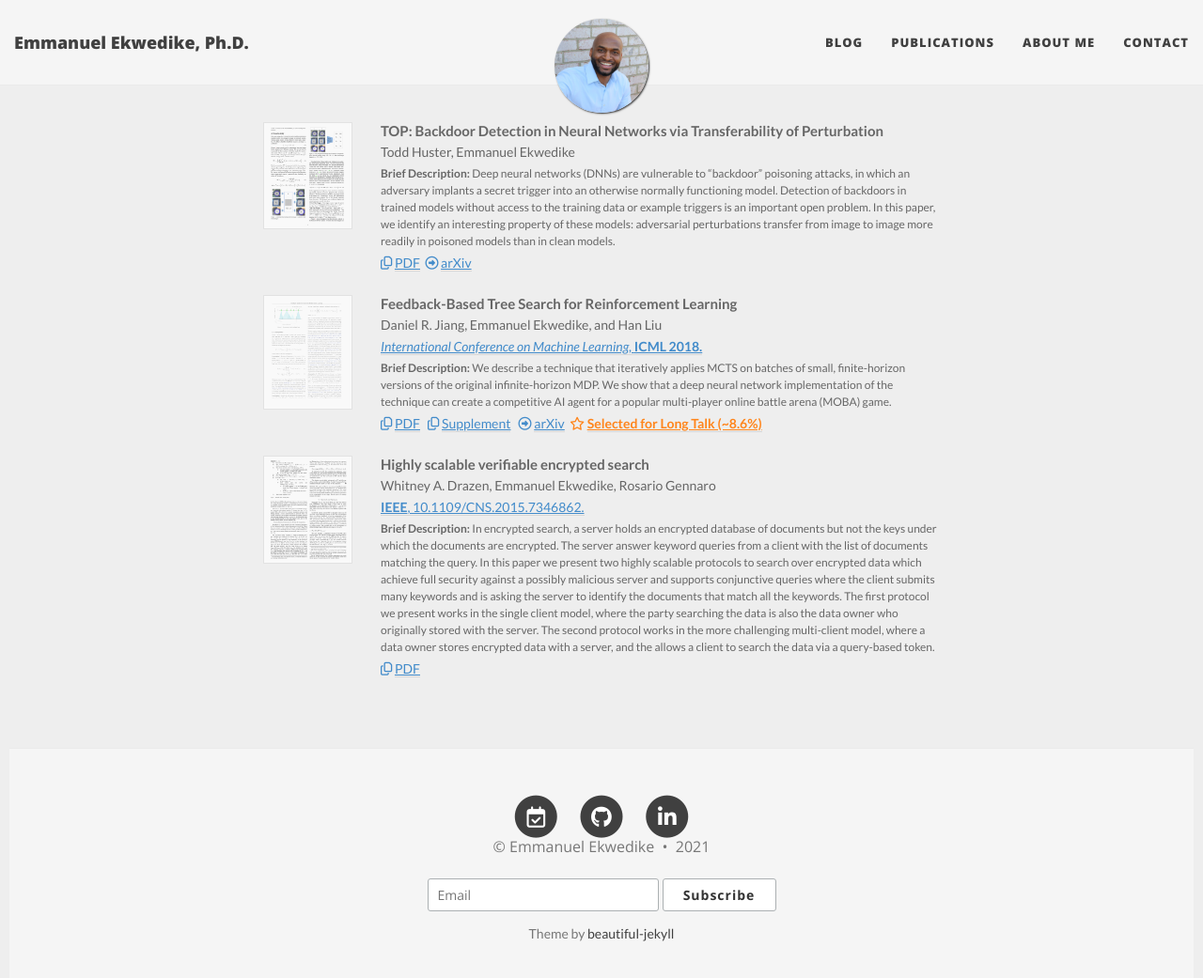
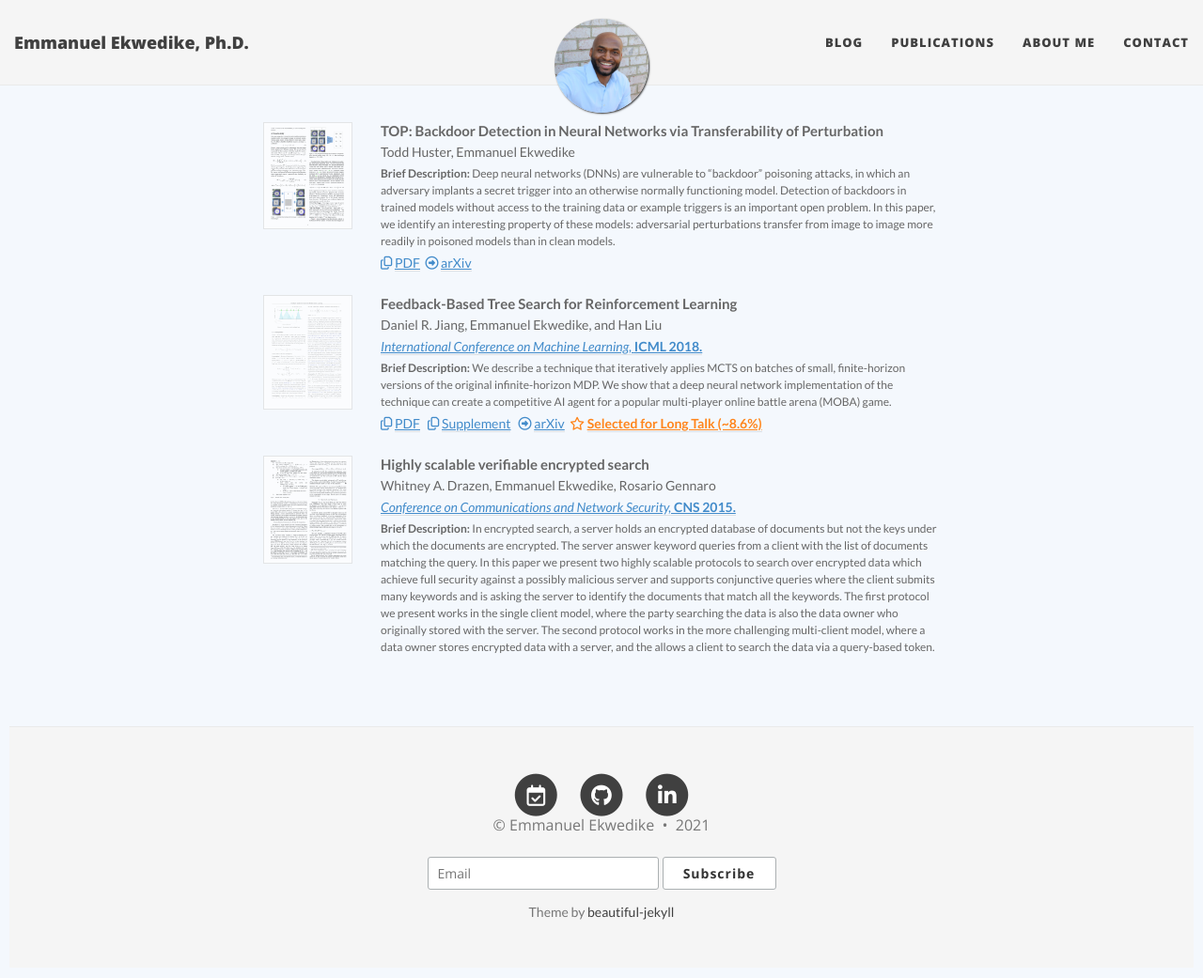
Before and after one commit to eekwedike/eekwedike.github.io, a Jekyll site: the page built from publications.html, in a window 1280 px wide and 1063 px high. Shown: the top 1041 px of the window at 94% size. Built offline with Jekyll 4.4.1, drawn with Linux system fonts in a browser that asks for light colours; nearby versions of some CDN libraries.

Commit message:
add publication section

```diff
--- a/publications.html
+++ b/publications.html
@@ -8,7 +8,7 @@ js: "https://kit.fontawesome.com/cd0ee4c1dc.js"
 ---
 
 
-<body class="bg-grey">
+<!-- <body class="bg-grey"> -->
 <!-- <div class="ui-154"> -->
 <div class="container-fluid">
 
@@ -60,13 +60,13 @@ js: "https://kit.fontawesome.com/cd0ee4c1dc.js"
         <div class="col-lg-10 col-md-10 col-sm-10 col-xs-12">
             <p class="publication-title">Highly scalable verifiable encrypted search</p>
             <p class="publication-authors">Whitney A. Drazen, Emmanuel Ekwedike, Rosario Gennaro</p>
-            <p class="publication-journal"><a target="_blank" href="https://ieeexplore.ieee.org/document/7346862">IEEE<span style="font-weight:normal;">, 10.1109/CNS.2015.7346862.</span></a></p>
+            <p class="publication-journal"><a target="_blank" href="https://ieeexplore.ieee.org/document/7346862" ><span style="font-weight:normal; font-style:italic;">Conference on Communications and Network Security, </span>CNS 2015.</a></p>
             <p class="publication-description"><b>Brief Description:</b> In encrypted search, a server holds an encrypted database of documents but not the keys under which the documents are encrypted. The server answer keyword queries from a client with the list of documents matching the query. In this paper we present two highly scalable protocols to search over encrypted data which achieve full security against a possibly malicious server and supports conjunctive queries where the client submits many keywords and is asking the server to identify the documents that match all the keywords. The first protocol we present works in the single client model, where the party searching the data is also the data owner who originally stored with the server. The second protocol works in the more challenging multi-client model, where a data owner stores encrypted data with a server, and the allows a client to search the data via a query-based token.</p>
-            <p class="publication-links"><i class="far fa-copy"></i> <a href="/files/publications/encrypted_search.pdf" >PDF</a>
-            </p>
+            <!-- <p class="publication-links"><i class="far fa-copy"></i> <a href="/files/publications/encrypted_search.pdf" >PDF</a>
+            </p> -->
         </div>
     </div>
     <!-- End Publication -->
 </div>
 <!-- </div>            -->
-</body>
+<!-- </body> -->
```
